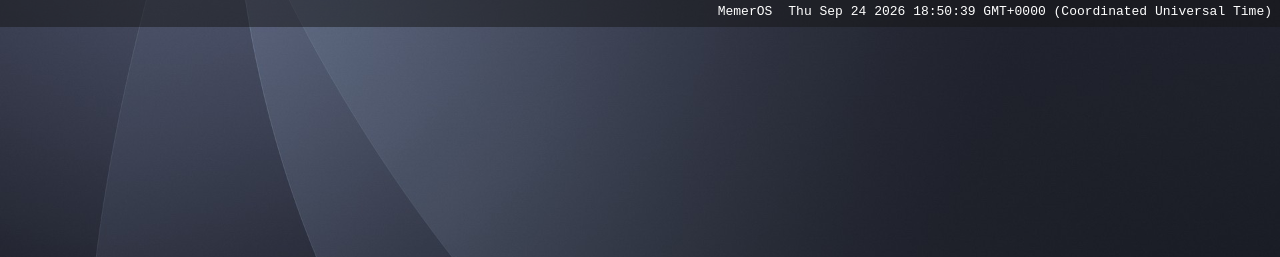
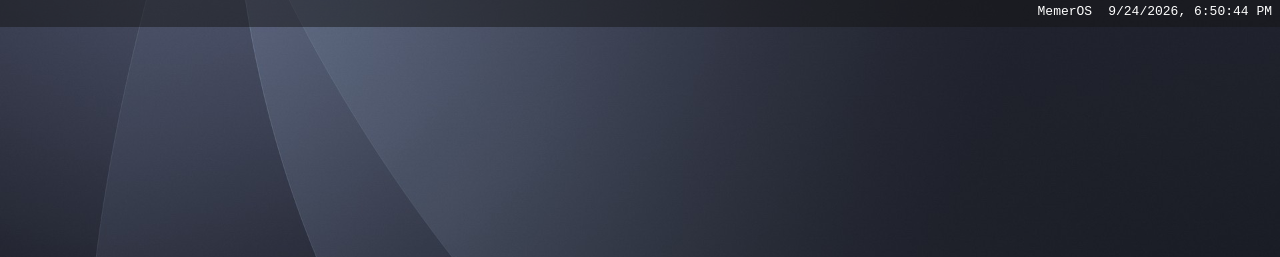
Before and after one commit to coolepcidude/stardanceos, a plain HTML site: page index.html in a window 1280 px wide. Shown: the top 257 px of the page. Drawn offline with Linux system fonts and the light colour scheme.

Commit message:
Clock works now!!!

```diff
--- a/index.html
+++ b/index.html
@@ -18,9 +18,10 @@
             </p>
         </div>
         <script>
-            var currentTime = Date().toLocaleString();
-            var timeText = document.querySelector("#timeElement");
-            timeText.innerHTML = currentTime;
+            setInterval(function updateTime() {
+
+                document.querySelector("#timeElement").innerHTML = new Date().toLocaleString();
+            }, 1000);
         </script>
     </body>
 </html>
```
